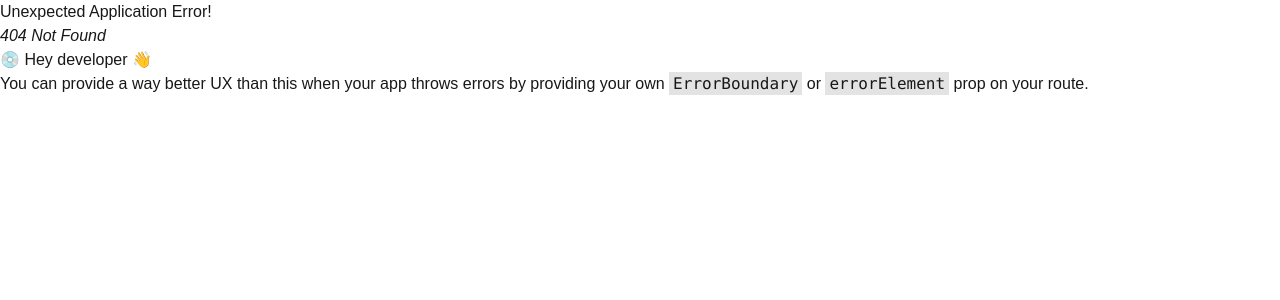
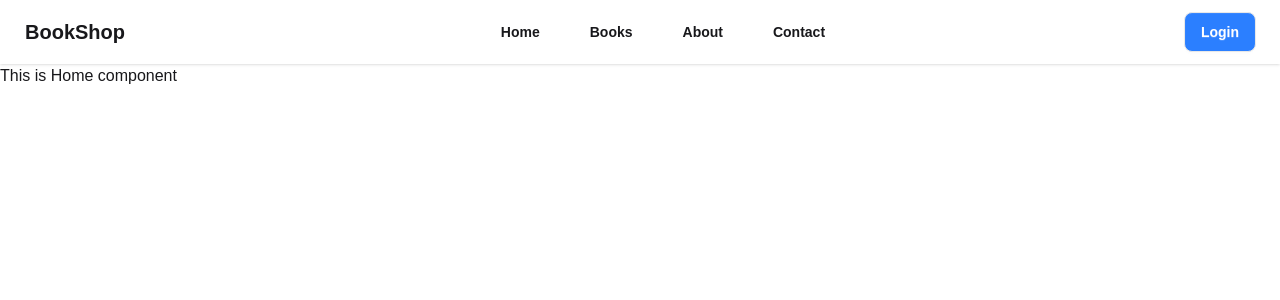
Before and after one commit to aro-arko/Book-Shop-Frontend, a React app: page /home in a window 1280 px wide. Before the commit this address had no page. Shown: the top 300 px of the page. Built offline with nearby package versions, Linux system fonts and the light colour scheme; the HTML template or start-up script is replaced by a standard one.

Commit message:
navbar initialized

```diff
--- a/src/layouts/RoleBasedRedirect.tsx
+++ b/src/layouts/RoleBasedRedirect.tsx
@@ -1,4 +1,3 @@
-import React from "react";
 import { Navigate, Outlet } from "react-router-dom";
 import { useAppSelector } from "../redux/hooks";
 import { selectCurrentUser } from "../redux/features/auth/authSlice";
@@ -8,6 +7,8 @@ const RoleBasedRedirect = () => {
 
   if (currentUser?.role === "admin") {
     return <Navigate to="/admin" />;
+  } else {
+    return <Navigate to="/home" />;
   }
 
   return <Outlet />;
--- a/src/pages/Navbar.tsx
+++ b/src/pages/Navbar.tsx
@@ -1,7 +1,10 @@
 import { useDispatch } from "react-redux";
 import { Link } from "react-router-dom";
-import { FaUserCircle } from "react-icons/fa";
+import { FaUserCircle, FaBars, FaShoppingCart } from "react-icons/fa";
 import { logOut } from "../redux/features/auth/authSlice";
+import { useState } from "react";
+import { RootState } from "../redux/store"; // Adjust the import path as needed
+import { useAppSelector } from "../redux/hooks";
 
 const Navbar = () => {
   const dispatch = useDispatch();
@@ -9,15 +12,65 @@ const Navbar = () => {
     dispatch(logOut());
   };
 
+  const [isMenuOpen, setIsMenuOpen] = useState(false);
+  const user = useAppSelector((state: RootState) => state.auth.user);
+
   return (
     <nav className="bg-base-100 shadow-sm w-full z-50 sticky top-0">
-      <div className="navbar max-w-7xl mx-auto">
-        <div className="flex-1">
+      <div className="navbar max-w-7xl mx-auto flex justify-between items-center">
+        <div className="flex items-center space-x-4">
           <Link to="/" className="btn btn-ghost text-xl">
             BookShop
           </Link>
         </div>
-        <div className="flex-none">
+        <div className="hidden md:flex space-x-4 justify-center flex-1">
+          <Link to="/home" className="btn btn-ghost">
+            Home
+          </Link>
+          <Link to="/books" className="btn btn-ghost">
+            Books
+          </Link>
+          <Link to="/about" className="btn btn-ghost">
+            About
+          </Link>
+          <Link to="/contact" className="btn btn-ghost">
+            Contact
+          </Link>
+        </div>
+        <div className="flex items-center space-x-4">
+          {user && (
+            <div className="dropdown dropdown-end">
+              <div
+                tabIndex={0}
+                role="button"
+                className="btn btn-ghost btn-circle"
+              >
+                <div className="indicator">
+                  <Link to="/cart">
+                    <FaShoppingCart className="text-2xl" />
+                  </Link>
+                  <span className="badge badge-sm bg-gray-200 indicator-item">
+                    8
+                  </span>
+                </div>
+              </div>
+              <div
+                tabIndex={0}
+                className="card card-compact dropdown-content bg-base-100 z-1 mt-3 w-52 shadow"
+              >
+                <div className="card-body">
+                  <span className="text-lg font-bold">8 Items</span>
+                  <span className="text-info">Subtotal: $999</span>
+                  <div className="card-actions">
+                    <Link to="/cart" className="btn btn-primary btn-block">
+                      View cart
+                    </Link>
+                  </div>
+                </div>
+              </div>
+            </div>
+          )}
+          {user ? (
             <div className="dropdown dropdown-end">
               <div
                 tabIndex={0}
@@ -33,9 +86,8 @@ const Navbar = () => {
                 className="menu menu-sm dropdown-content bg-base-100 rounded-box z-10 mt-3 w-52 p-2 shadow"
               >
                 <li>
-                <Link to="/admin/profile" className="justify-between">
+                  <Link to="/profile" className="justify-between">
                     Profile
-                  <span className="badge">New</span>
                   </Link>
                 </li>
                 <li>
@@ -46,8 +98,67 @@ const Navbar = () => {
                 </li>
               </ul>
             </div>
+          ) : (
+            <Link
+              to="/login"
+              className="btn bg-blue-500 hover:bg-blue-600 text-white rounded-lg"
+            >
+              Login
+            </Link>
+          )}
+          <div className="md:hidden flex items-center">
+            <button
+              onClick={() => setIsMenuOpen(!isMenuOpen)}
+              className="btn btn-ghost btn-circle"
+            >
+              <FaBars className="text-2xl" />
+            </button>
           </div>
         </div>
+      </div>
+      {isMenuOpen && (
+        <div className="md:hidden bg-base-100 shadow-sm w-full z-50">
+          <div className="flex flex-col space-y-2 p-4">
+            <Link
+              to="/"
+              className="btn btn-ghost"
+              onClick={() => setIsMenuOpen(false)}
+            >
+              Home
+            </Link>
+            <Link
+              to="/books"
+              className="btn btn-ghost"
+              onClick={() => setIsMenuOpen(false)}
+            >
+              Books
+            </Link>
+            <Link
+              to="/about"
+              className="btn btn-ghost"
+              onClick={() => setIsMenuOpen(false)}
+            >
+              About
+            </Link>
+            <Link
+              to="/contact"
+              className="btn btn-ghost"
+              onClick={() => setIsMenuOpen(false)}
+            >
+              Contact
+            </Link>
+            {!user && (
+              <Link
+                to="/login"
+                className="btn bg-blue-500 hover:bg-blue-600 text-white rounded-lg"
+                onClick={() => setIsMenuOpen(false)}
+              >
+                Login
+              </Link>
+            )}
+          </div>
+        </div>
+      )}
     </nav>
   );
 };
```
Also changed, not shown: src/routes/routes.tsx (+7 -2 lines). Lines whose indentation alone changed are shown as unchanged.
